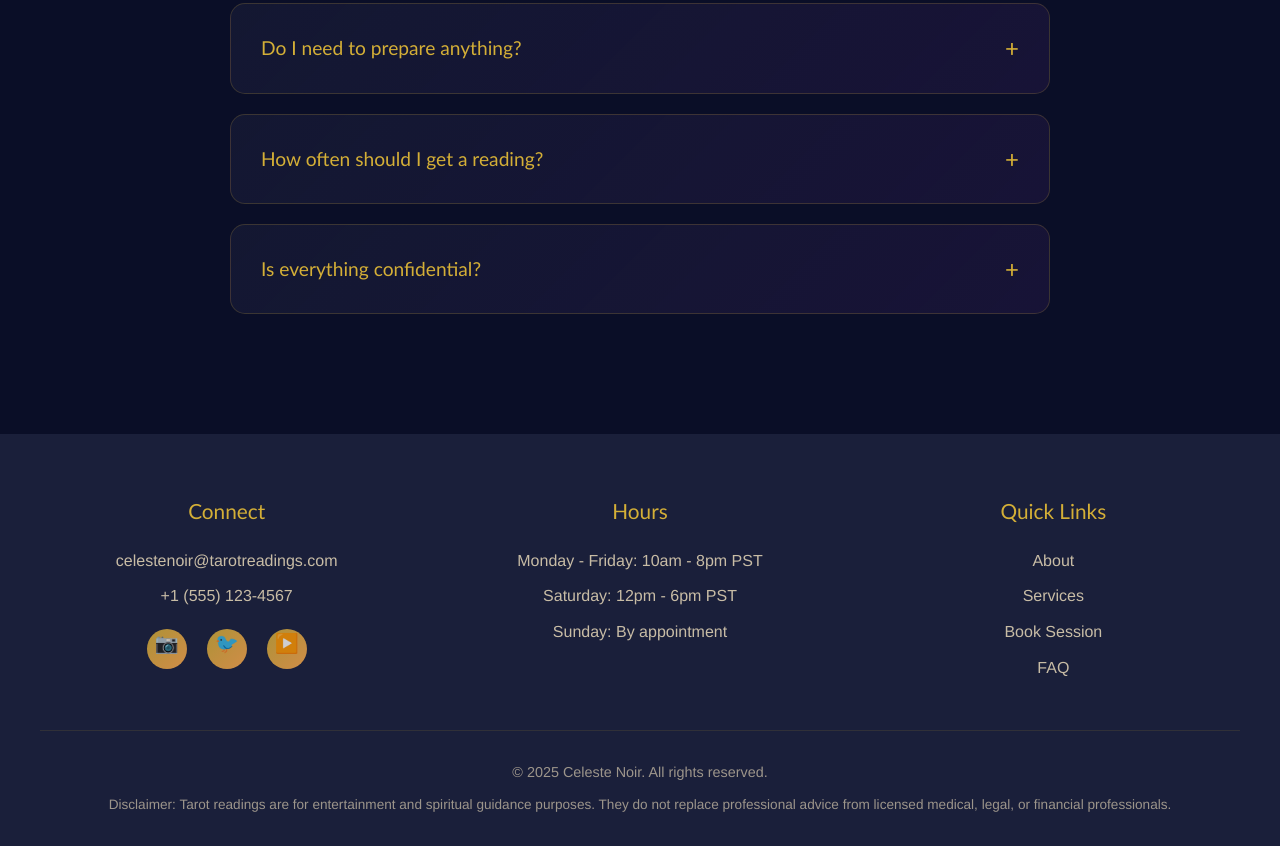
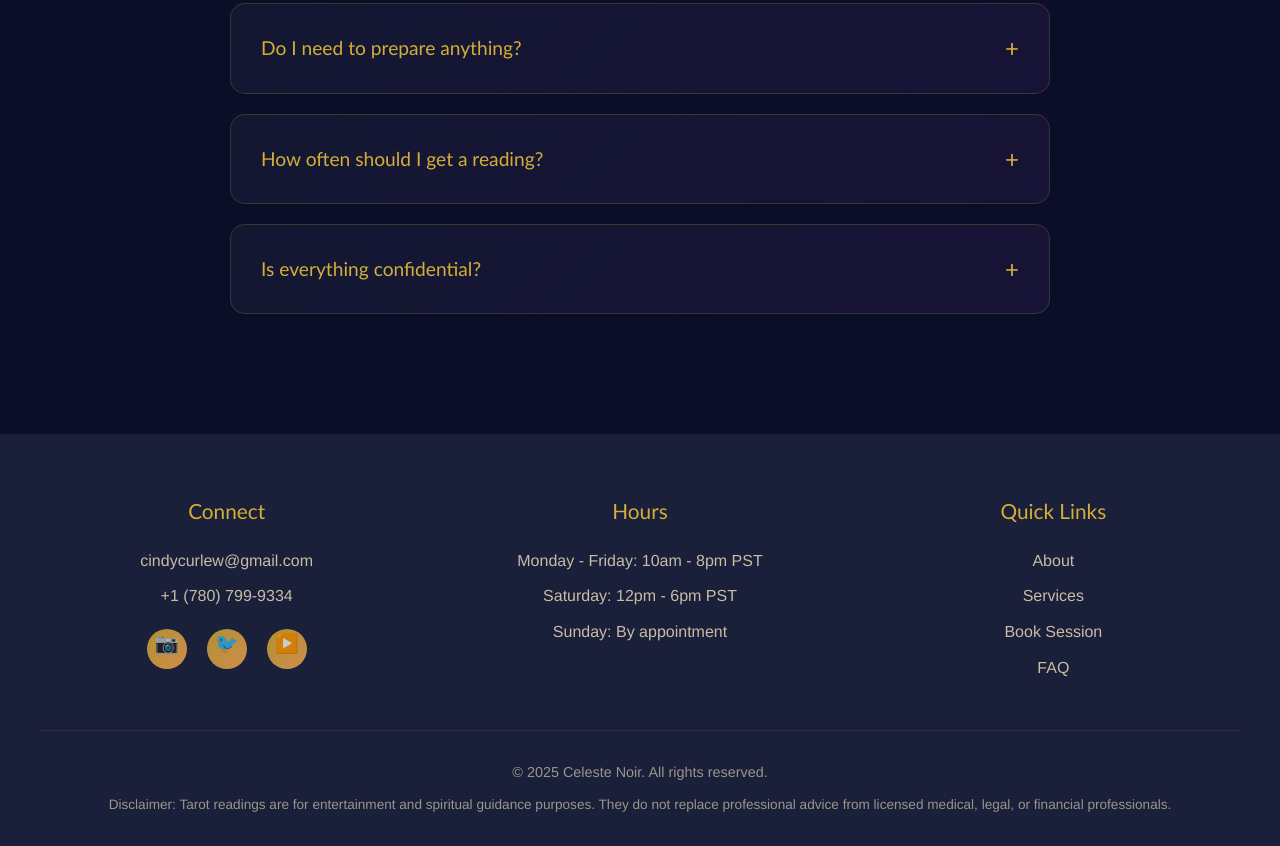
Before and after one commit to cindycurlew-alt/tarot_readings, a plain HTML site: page index.html in a window 1280 px wide. Shown: the part 5854-6700 px from the top of the page. Drawn offline with Linux system fonts and the light colour scheme.

Commit message:
Update index.html

```diff
--- a/index.html
+++ b/index.html
@@ -1155,8 +1155,8 @@ footer {
     <div class="footer-content">
       <div class="footer-section">
         <h3>Connect</h3>
-        <p>celestenoir@tarotreadings.com</p>
-        <p>+1 (555) 123-4567</p>
+        <p>cindycurlew@gmail.com</p>
+        <p>+1 (780) 799-9334</p>
         <div class="social-icons">
           <a href="#" class="social-icon" aria-label="Instagram">📷</a>
           <a href="#" class="social-icon" aria-label="Twitter">🐦</a>
```
